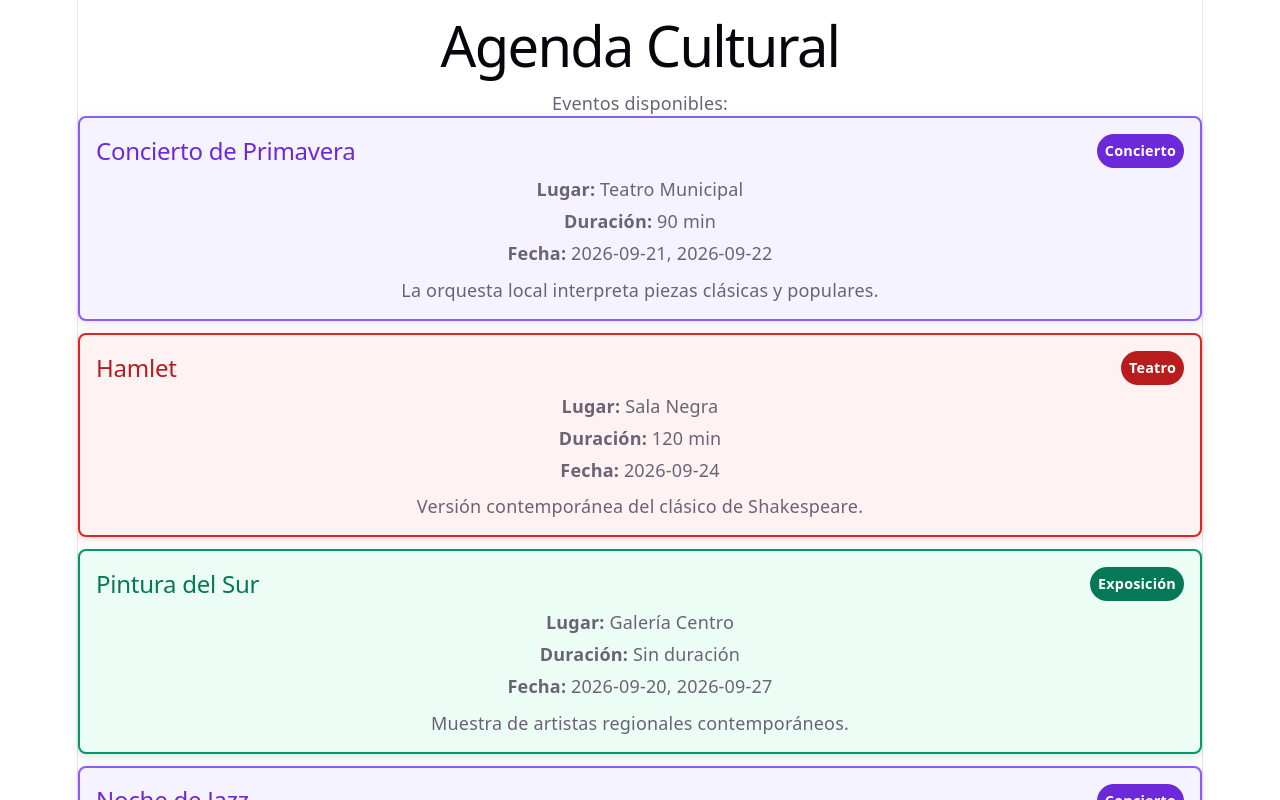
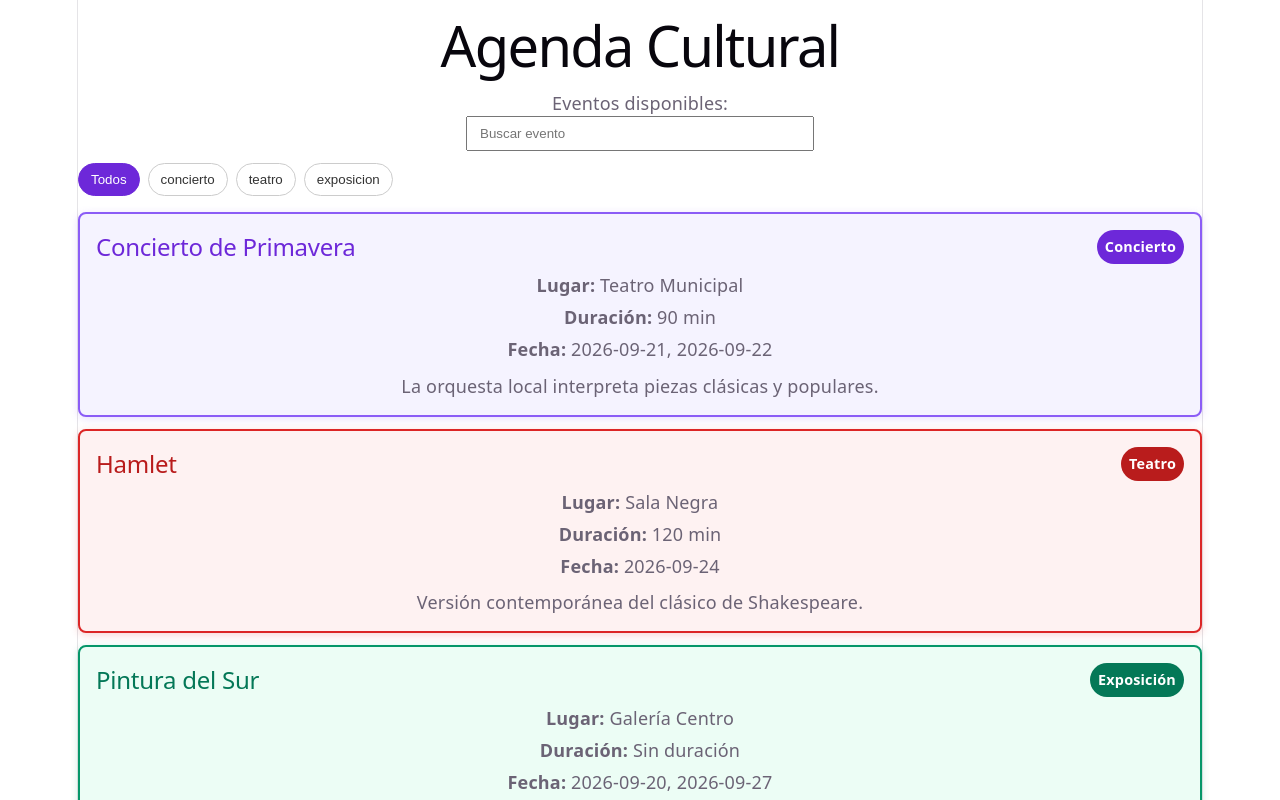
Before and after one commit to yanezbenjamin2002-web/agendacultural-reactt, a React (Vite) app in the folder agendacultural-react/: page / in a window 1280 px wide. Shown: the top 800 px of the page. Built offline with nearby package versions, Linux system fonts and the light colour scheme.

Commit message:
"Feat filtro y busqueda controlada"

```diff
--- a/agendacultural-react/src/App.jsx
+++ b/agendacultural-react/src/App.jsx
@@ -1,18 +1,62 @@
-import { useEffect } from 'react'
+import { useEffect, useState } from 'react'
 import { eventos } from './data/eventos'
 import ListaEventos from './components/ListaEventos'
+import FiltroTipo from './components/FiltroTipo'
 import './App.css'
 
 function App() {
+  const [filtroTipo, setFiltroTipo] = useState('todos')
+  const [busqueda, setBusqueda] = useState('')
+
+  const manejarCambioBusqueda = (valor) => {
+    const textoNormalizado = valor.slice(0, 30)
+    setBusqueda(textoNormalizado)
+  }
+
   useEffect(() => {
     console.log('Eventos cargados:', eventos)
   }, [])
+
+  const normalizarTexto = (valor = '') =>
+    valor
+      .normalize('NFD')
+      .replace(/[\u0300-\u036f]/g, '')
+      .toLowerCase()
+
+  const eventosFiltrados = eventos.filter((evento) => {
+    const tipoCoincide =
+      filtroTipo === 'todos' || normalizarTexto(evento.tipo) === filtroTipo
+    const texto = normalizarTexto(busqueda.trim())
+    const textoCoincide =
+      texto === '' ||
+      [evento.nombre, evento.lugar, evento.descripcion, evento.tipo]
+        .some((valor) => normalizarTexto(valor).includes(texto))
+
+    return tipoCoincide && textoCoincide
+  })
+
+  const mostrarMensaje = eventosFiltrados.length === 0 && (busqueda.trim() !== '' || filtroTipo !== 'todos')
 
   return (
     <main className="app">
       <h1>Agenda Cultural</h1>
       <p>Eventos disponibles:</p>
-      <ListaEventos eventos={eventos} />
+
+      <input
+        type="text"
+        value={busqueda}
+        onChange={(e) => manejarCambioBusqueda(e.target.value)}
+        placeholder="Buscar evento"
+        style={{ padding: '8px 12px', marginBottom: '12px', width: '100%', maxWidth: '320px' }}
+      />
+
+      <FiltroTipo filtroActual={filtroTipo} onCambiarFiltro={setFiltroTipo} />
+
+      {mostrarMensaje ? (
+        <p>No hay eventos que coincidan</p>
+      ) : (
+        <ListaEventos eventos={eventosFiltrados} />
+      )}
     </main>
   )
 }
--- /dev/null
+++ b/agendacultural-react/src/components/FiltroTipo.jsx
@@ -0,0 +1,47 @@
+import PropTypes from 'prop-types'
+
+function FiltroTipo({ filtroActual, onCambiarFiltro }) {
+  const opciones = [
+    { label: 'Todos', value: 'todos' },
+    { label: 'concierto', value: 'concierto' },
+    { label: 'teatro', value: 'teatro' },
+    { label: 'exposicion', value: 'exposicion' }
+  ]
+
+  return (
+    <div style={{ display: 'flex', gap: '8px', flexWrap: 'wrap', marginBottom: '16px' }}>
+      {opciones.map((opcion) => {
+        const activo = filtroActual === opcion.value
+
+        return (
+          <button
+            key={opcion.value}
+            type="button"
+            onClick={() => onCambiarFiltro(opcion.value)}
+            style={{
+              padding: '8px 12px',
+              borderRadius: '999px',
+              border: activo ? '1px solid #6d28d9' : '1px solid #ccc',
+              backgroundColor: activo ? '#6d28d9' : '#fff',
+              color: activo ? '#fff' : '#333',
+              cursor: 'pointer'
+            }}
+          >
+            {opcion.label}
+          </button>
+        )
+      })}
+    </div>
+  )
+}
+
+FiltroTipo.propTypes = {
+  filtroActual: PropTypes.string,
+  onCambiarFiltro: PropTypes.func.isRequired
+}
+
+FiltroTipo.defaultProps = {
+  filtroActual: 'todos'
+}
+
+export default FiltroTipo
```
